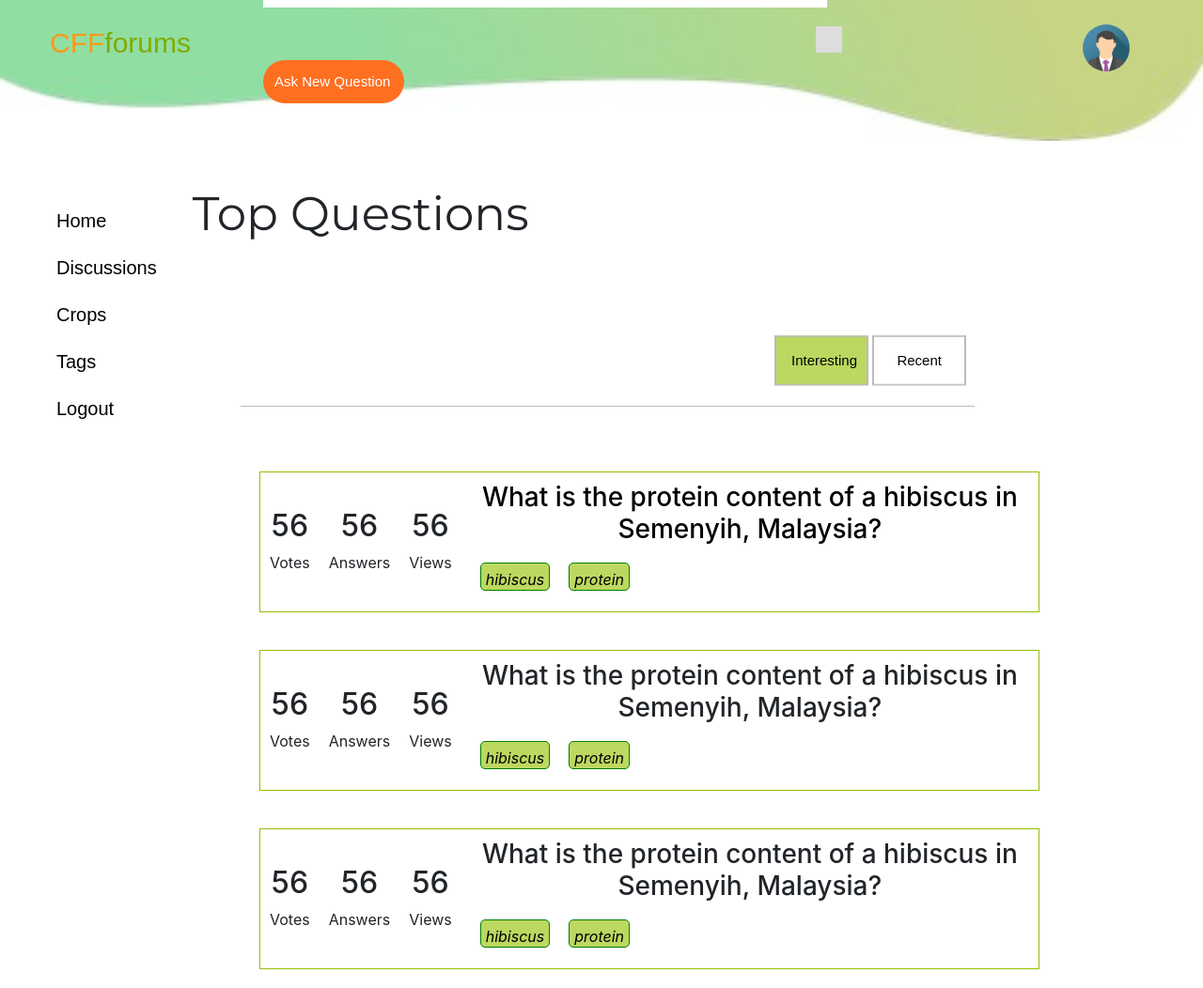
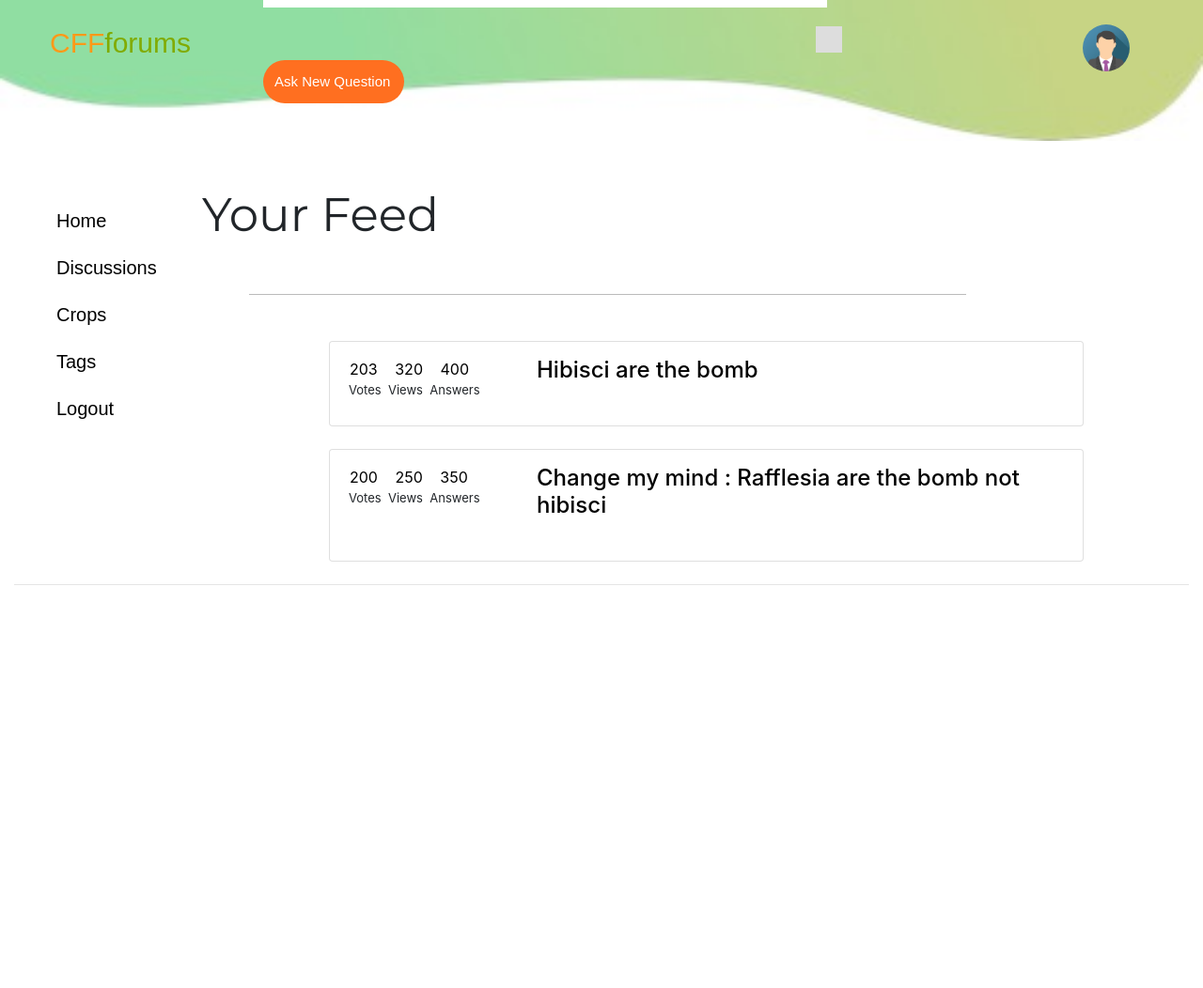
Before and after one commit to AlifDanial/CFFforum, a PHP site: page /discussion.php in a window 1280 px wide; the page is wider, and only the part inside the window is pictured. Shown: that part at 94% size. After the commit the page ends 623 px from the top of that part, so only its background shows below. Run offline with PHP 8.4, Linux system fonts and the light colour scheme; a user stored in the database is signed in; data comes from the database, SQL or seed files in the repository.

Commit message:
Centered the thread views

```diff
--- a/frontend/discussion.php
+++ b/frontend/discussion.php
@@ -8,6 +8,7 @@ if(!isset($_SESSION["loggedin"]) || $_SESSION["loggedin"] !== true){
     exit;
 }
 ?>
+
 <!DOCTYPE html>
 <html>
 <head>
@@ -16,7 +17,9 @@ if(!isset($_SESSION["loggedin"]) || $_SESSION["loggedin"] !== true){
 <!-- Bootstrap core CSS -->
 <link href="bootstrap.min.css" rel="stylesheet">
 
+
 <link href="https://fonts.googleapis.com/css?family=Montserrat" rel="stylesheet">
+
 
 <style>
 * {
@@ -31,6 +34,15 @@ if(!isset($_SESSION["loggedin"]) || $_SESSION["loggedin"] !== true){
 /*  height: 200px;*/
 /*  background-size: auto;*/
 
+body {
+  padding-top: 54px;
+}
+
+@media (min-width: 992px) {
+  body {
+    padding-top: 56px;
+  }
+}
 }
 
 .logo {
@@ -163,6 +175,11 @@ a {
     font-family: Arial;
     width:400px;
 }
+.thread-button{
+  padding-top:0px;
+  padding-left:0px;
+  margin-top:0px;
+}
 
 .sortbar ul{
   list-style-type: none;
@@ -171,24 +188,27 @@ a {
   overflow: hidden;
 }
 
+.card-body1{
+  padding-left:200px;
+  margin-top:-62px;
+  margin-bottom:25px;
+}
+
+.card-body{
+  margin-top:-10px;
+}
 .sortbar li{
   list-style-type: none;
     display: inline-block;
     background-color: white;
     border: 1px solid #bbb;
-    width:100px;
-    font-size:15px;
+    width: 100px;
+    font-size: 15px;
 }
 
-
-.title{
-  position: relative;
-  font-family: 'Montserrat', sans-serif;
-  font-size: 50px;
-  margin-top: -2%;
-  margin-left: -4%;
+.thread-container{
+  padding-left:510px;
 }
-
 .sortbar li a {
     display: block;
     color: black;
@@ -217,6 +237,9 @@ position: absolute;
   border: none;
 }
 
+.card-text{
+  font-size:20px;
+}
 .question{
   border: 1px solid #93bf00;
   width: 830px;
@@ -232,6 +255,12 @@ td {
   vertical-align: middle;
 }
 
+.btn{
+  text-align: center;
+  padding-left:0px;
+  padding-bottom:0px;
+  margin-bottom:0px;
+}
 .tag{
   border: 1px solid green;
   border-radius: 5px;
@@ -247,13 +276,30 @@ td {
   font-style: italic;
   display: inline-block;
   float: left;
-  color:black;
 }
 
 .tag:hover{
   opacity:1;
   background-color: #81ab00;
   color:white;
+}
+
+.a{
+  color:#44163C;
+}
+.thread-links{
+  display: block;
+  padding: 5px;
+  padding-top: 10px;
+  padding-bottom: 10px;
+  border: 1 px solid #000023;
+  margin-bottom:5px;
+  background-color:#EEBAF2;
+}
+
+.thread-links:hover{
+  background-color:#F4BAB0;
+
 }
 
 h3{
@@ -313,6 +359,11 @@ button:hover {
     padding: 16px;
 }
 
+.col-md-8{
+  margin-left:320px;
+  margin-right:320px;
+}
+
 /* The Modal (background) */
 .modal {
     display: none; /* Hidden by default */
@@ -334,6 +385,15 @@ button:hover {
     margin: 5% auto 15% auto; /* 5% from the top, 15% from the bottom and centered */
     border: 1px solid #888;
     width: 50%; /* Could be more or less, depending on screen size */
+}
+
+.title{
+  font-family: 'Montserrat', sans-serif;
+  font-size: 50px;
+  margin-top: -2%;
+  margin-left: -4%;
+
+
 }
 
 /* The Close Button (x) */
@@ -371,6 +431,7 @@ button:hover {
 </style>
 </head>
 <body>
+<div class="container-fluid">
   <div class="header">
     <div class="logo">
       <a href="home.html"><font color=#ff9918>CFF</font><font color=#81ab00>forums</font></a>
@@ -438,22 +499,7 @@ window.onclick = function(event) {
     </div>
 
     <div class="main">
-
-    <h1 class="title">Top Questions</h1>
-
-    <div class="sortbar">
-      <ul>
-        <li> <a href="#interesting" class="active">Interesting</a></li>
-        <li><a href="#recent">Recent</a></li>
-      </ul>
-    </div>
-
-
-    <br />
-    <br />
-    <br />
-    <br />
-    <br />
+    <h1 class="title">Your Feed</h1>
 
 <div class="line"></div>
 
@@ -462,73 +508,53 @@ window.onclick = function(event) {
     <br />
     <br />
 
+    </div>
 
-    <table>
-      <tr>
-        <td><div class="question"><table>
-          <tr>
-            <td>
-              <h2>56</h2>
-              Votes
-            </td>
-            <td>
-              <h2>56</h2>
-              Answers
-            </td>
-            <td>
-              <h2>56</h2>
-              Views
-            </td>
-            <td>
-              <h3><a href="specificquestion.html">What is the protein content of a hibiscus in Semenyih, Malaysia?</a></h3>
-              <button type="button" class="tag">hibiscus</button><button type="button" class="tag">protein</button>
-          </tr>
-        </table></div></td>
-      </tr>
 
-      <tr>
-        <td><div class="question"><table>
-          <tr>
-            <td>
-              <h2>56</h2>
-              Votes
-            </td>
-            <td>
-              <h2>56</h2>
-              Answers
-            </td>
-            <td>
-              <h2>56</h2>
-              Views
-            </td>
-            <td>
-              <h3>What is the protein content of a hibiscus in Semenyih, Malaysia?</h3>
-              <button type="button" class="tag">hibiscus</button><button type="button" class="tag">protein</button>
-            </td>
-          </tr>
-        </table></div></td>
-      </tr>
 
-      <tr>
-        <td><div class="question"><table>
-          <tr>
-            <td>
-              <h2>56</h2>
-              Votes
-            </td>
-            <td>
-              <h2>56</h2>
-              Answers
-            </td>
-            <td>
-              <h2>56</h2>
-              Views
-            </td>
-            <td>
-              <h3>What is the protein content of a hibiscus in Semenyih, Malaysia?</h3>
-              <button type="button" class="tag">hibiscus</button><button type="button" class="tag">protein</button>
-        </table></div></td>
-      </tr>
-    </table>
-    </div>
+    <div class="col-md-8">
+
+
+    <?php
+  include_once("config.php");
+  //to implement thread limit and next pages
+  $sql = "SELECT * FROM thread ORDER BY ThreadID LIMIT 7";
+  $res = mysqli_query($link,$sql);
+  $threads = "";
+  if(mysqli_num_rows($res) > 0){
+    while($row = mysqli_fetch_assoc($res)){
+      $threadID = $row['ThreadID'];
+      $title = $row['ThreadSubject'];
+      $description = $row['ThreadDescription'];
+      $viewcount = $row['ThreadViewsCount'];
+      $votecount = $row['ThreadVoteCount'];
+      $answercount = $row['ThreadAnswersCount'];
+      $threads .= "<div class='card mb-4'>
+                    <div class='card-body'>
+
+                    <a href='#' class='btn'>".$votecount."</a>
+                    <a href='#' class='btn'>".$viewcount."</a>
+                    <a href='#' class='btn'>".$answercount."</a>
+                    <font size='-1'>
+          <p class='thread-button'>Votes&nbsp; Views&nbsp; Answers </p>
+               </font>
+               <div class='card-body1'>
+                  <h4><a href='specificquestion.php?cthreadID=".$threadID." class='card-title'>".$title."</a></h4>
+                </div>
+               </div>
+
+                    </div>";
+    }
+    echo $threads;
+
+  }
+   else {
+     echo "<p>There are no threads available yet.</p>";
+   }?>
+   </div> <!-- end col-md-8 div-->
+
+<hr>
+
+</div>
 </body>
+</html>
```
